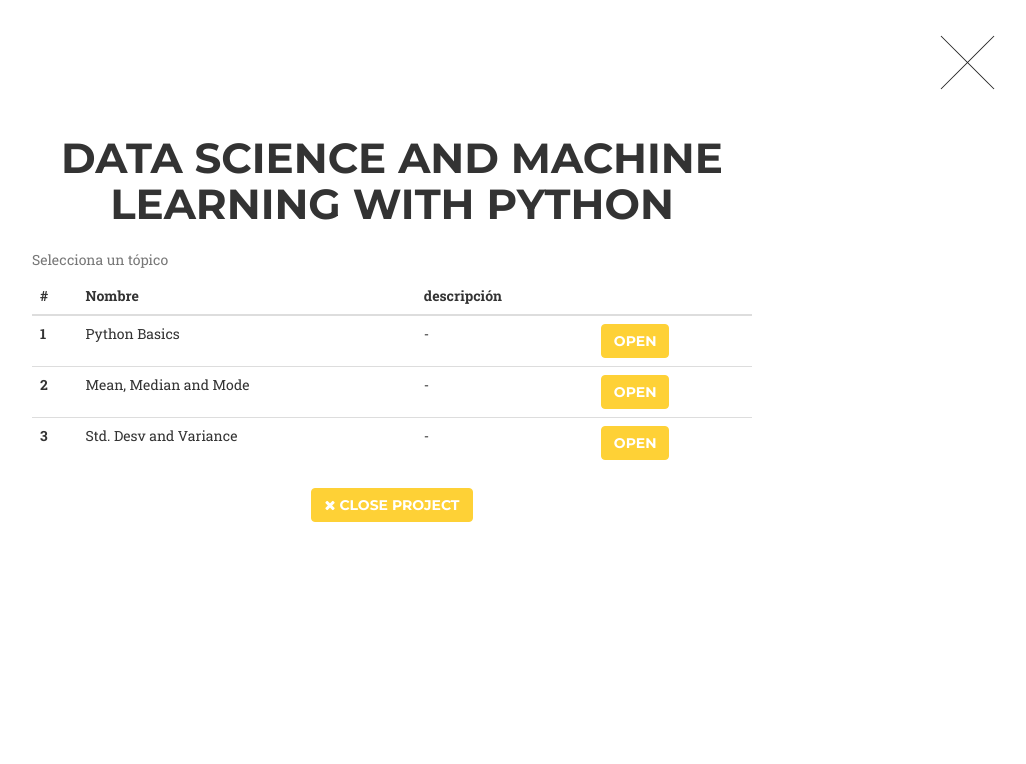
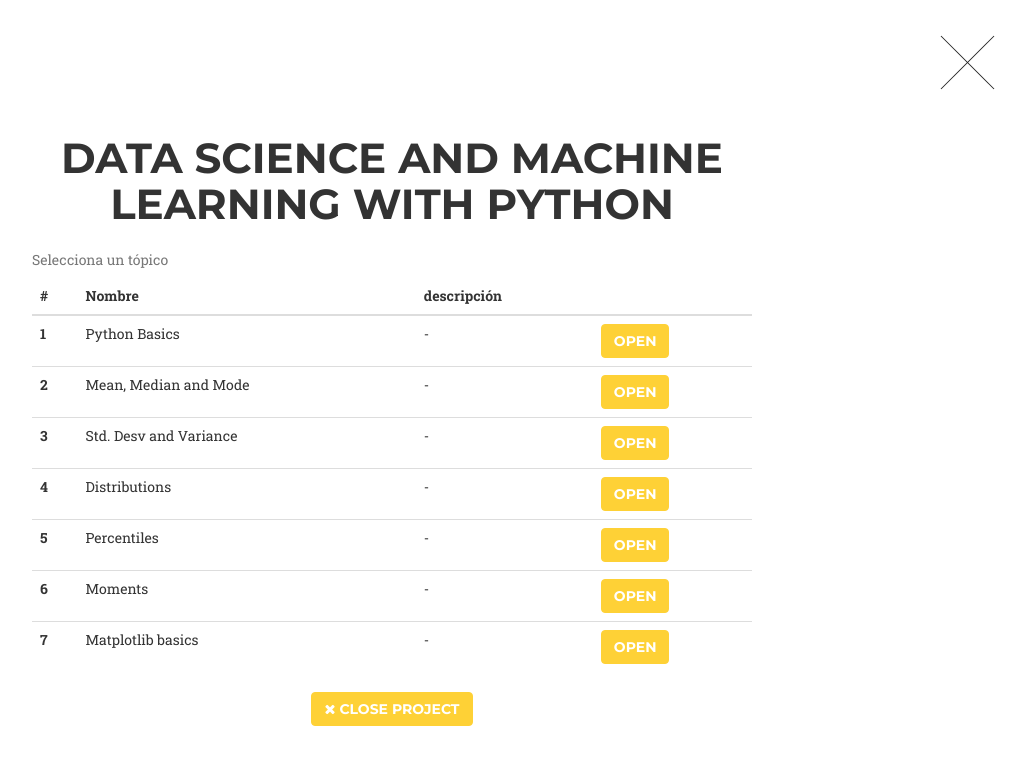
Before and after one commit to anibal21/matepy, a website: page index.html in a window 1280 px wide. Both pictures are taken after a click on the link 250 px from the left and 1269 px from the top of the page. Shown: the part 869-1633 px from the top of the page, without its empty margins (248-1274 px from the left). Drawn offline with nearby package versions, Linux system fonts and the light colour scheme; a web font is replaced by a local one.

Commit message:
Update index.html

```diff
--- a/index.html
+++ b/index.html
@@ -84,7 +84,7 @@
         <div class="container">
             <div class="row">
                 <div class="col-lg-12 text-center">
-                    <h2 class="section-heading">Portafolio</h2>
+                    <h2 class="section-heading">Portfolio</h2>
                     <h3 class="section-subheading text-muted">Conoce mis notas y proyectos sobre la ciencia de datos con python</h3>
                 </div>
             </div>
@@ -196,8 +196,7 @@
                             <div class="timeline-panel">
                                 <div class="timeline-heading">
                                     <h4>2010-Actualidad</h4>
-                                    <h4 class="subheading">Estudiante Ingeniería Civil Informática</h4>
-                                    <h6 class="subheading">Pontificia Universidad Católica de Valparaíso</h6>
+                                    <h4 class="subheading">Estudiante Pontificia Universidad Católica de Valparaíso</h4>
                                 </div>
                                 <div class="timeline-body">
                                     <p class="text-muted">Institución que brinda gran sello valórico y las armas para el día de mañana poder contribuir a la sociedad con el conocimiento y las buenas intenciones.</p>
@@ -329,6 +328,30 @@
 										<td>Std. Desv and Variance</td>
 										<td>-</td>
 										<td><a href="pages/stddevvariance.html" type="button" class="btn btn-primary">Open</a></td>
+									</tr>
+									<tr>
+										<th scope=row>4</th>
+										<td>Distributions</td>
+										<td>-</td>
+										<td><a href="pages/distributions.html" type="button" class="btn btn-primary">Open</a></td>
+									</tr>
+									<tr>
+										<th scope=row>5</th>
+										<td>Percentiles</td>
+										<td>-</td>
+										<td><a href="pages/percentiles.html" type="button" class="btn btn-primary">Open</a></td>
+									</tr>
+									<tr>
+										<th scope=row>6</th>
+										<td>Moments</td>
+										<td>-</td>
+										<td><a href="pages/moments.html" type="button" class="btn btn-primary">Open</a></td>
+									</tr>
+									<tr>
+										<th scope=row>7</th>
+										<td>Matplotlib basics</td>
+										<td>-</td>
+										<td><a href="pages/matplotlib.html" type="button" class="btn btn-primary">Open</a></td>
 									</tr>
 								</tbody>
 							</table>
```
